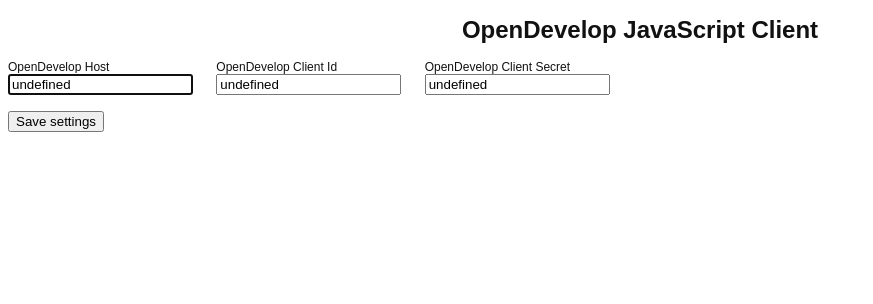
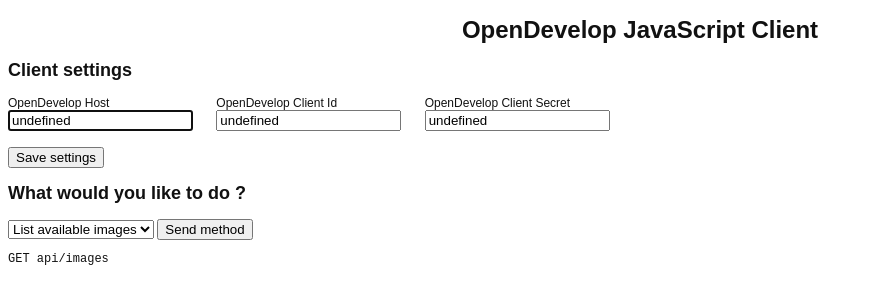
Before and after one commit to opendevelop/opendevelop-js, a plain HTML site: page demo/index.html in a window 1280 px wide. Shown: the whole page, without its empty margins (0-873 px from the left). Drawn offline with Linux system fonts and the light colour scheme.

Commit message:
Lot of progress

```diff
--- a/demo/index.html
+++ b/demo/index.html
@@ -10,6 +10,7 @@
 		<h1>OpenDevelop JavaScript Client</h1>
 
 		<section id="client-settings">
+			<h2>Client settings</h2>
 			<form id="client-settings-form">
 				<div>
 					<label for="opendevelop-host" >OpenDevelop Host</label>
@@ -26,6 +27,22 @@
 				<button>Save settings</button>
 			</form>
 		</section>
+
+		<section id="client-method-section">
+			<h2>What would you like to do ?</h2>
+			<div>
+				<form>
+					<select id="client-method" >
+						<option data-apicall="GET api/images" value="images">List available images</option>
+						<option data-apicall="POST api/sandbox" value="createSandbox">Create a sandbox</option>
+						<option data-apicall="GET api/sandbox/:sandbox_slug" value="sandbox">Inspect sandbox</option>
+					</select>
+					<button>Send method</button>
+				</form>
+			</div>
+			<pre id="api-call"></pre>
+			<pre id="api-call-response"></pre>
+		</section>
 		<script src="main.js"></script>
 	</body>
 </html>
--- a/demo/main.js
+++ b/demo/main.js
@@ -24,3 +24,12 @@ settingsForm.onsubmit = function (e) {
 		delegate.clientSecret = settingsForm.clientSecret.value;
 	});
 }
+
+var clientMethod = document.getElementById('client-method'),
+	apiCall = document.getElementById('api-call'),
+	apiCallResponse = document.getElementById('api-call-response');
+
+clientMethod.onchange = function () {
+	apiCall.innerHTML = this.selectedOptions[0].dataset['apicall'];
+}
+clientMethod.onchange();
```
Also changed, not shown: 1 other file.
